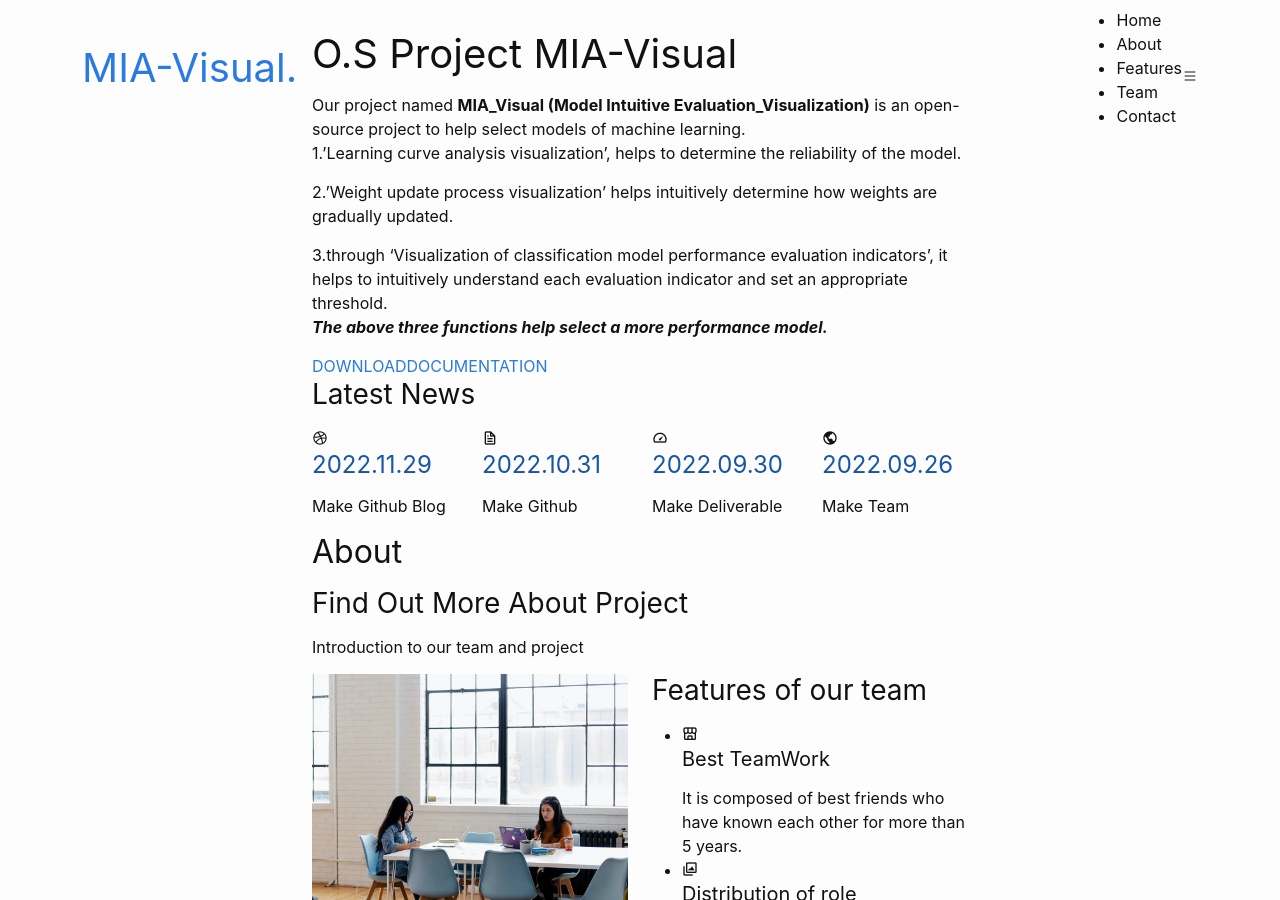
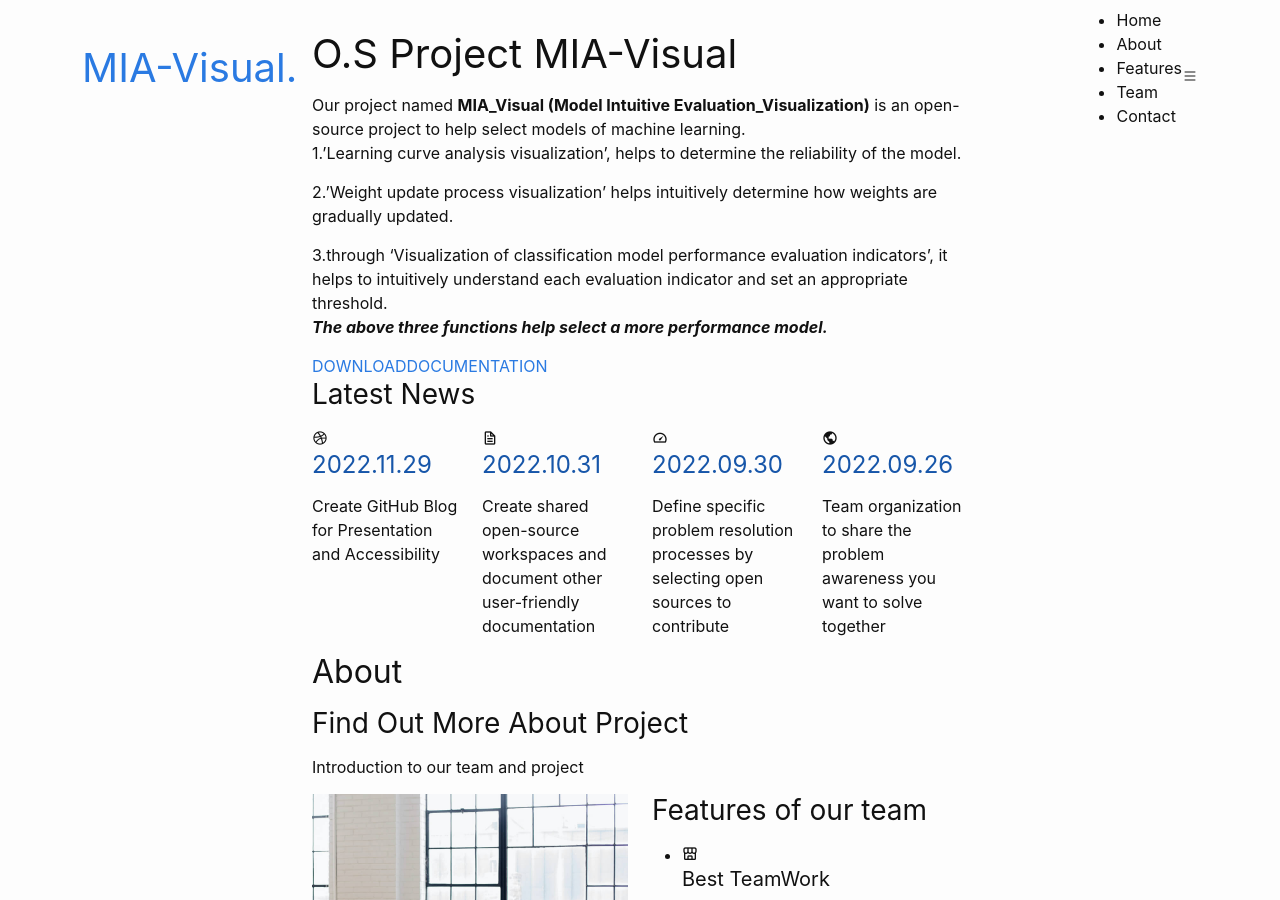
Before and after one commit to JooYoung-23/MIA-Visual, a Jekyll site: the page built from index.md, in a window 1280 px wide and 900 px high. Built offline with Jekyll 4.4.1, drawn with Linux system fonts in a browser that asks for light colours; our own code applies the rules of GitHub Pages for plain Markdown files.

Commit message:
Update home.html

```diff
--- a/_layouts/home.html
+++ b/_layouts/home.html
@@ -25,7 +25,7 @@ published: true
             <div class="icon-box" data-aos="fade-up" data-aos-delay="100">
               <div class="icon"><i class="bx bxl-dribbble"></i></div>
               <h4 class="title"><a href="">2022.11.29</a></h4>
-              <p class="description">Make Github Blog</p>
+              <p class="description">Create GitHub Blog for Presentation and Accessibility</p>
             </div>
           </div>
 
@@ -33,7 +33,7 @@ published: true
             <div class="icon-box" data-aos="fade-up" data-aos-delay="200">
               <div class="icon"><i class="bx bx-file"></i></div>
               <h4 class="title"><a href="">2022.10.31</a></h4>
-              <p class="description">Make Github</p>
+              <p class="description">Create shared open-source workspaces and document other user-friendly documentation</p>
             </div>
           </div>
 
@@ -41,7 +41,7 @@ published: true
             <div class="icon-box" data-aos="fade-up" data-aos-delay="300">
               <div class="icon"><i class="bx bx-tachometer"></i></div>
               <h4 class="title"><a href="">2022.09.30</a></h4>
-              <p class="description">Make Deliverable</p>
+              <p class="description">Define specific problem resolution processes by selecting open sources to contribute</p>
             </div>
           </div>
 
@@ -49,7 +49,7 @@ published: true
             <div class="icon-box" data-aos="fade-up" data-aos-delay="400">
               <div class="icon"><i class="bx bx-world"></i></div>
               <h4 class="title"><a href="">2022.09.26</a></h4>
-              <p class="description">Make Team</p>
+              <p class="description">Team organization to share the problem awareness you want to solve together</p>
             </div>
           </div>
 
```
